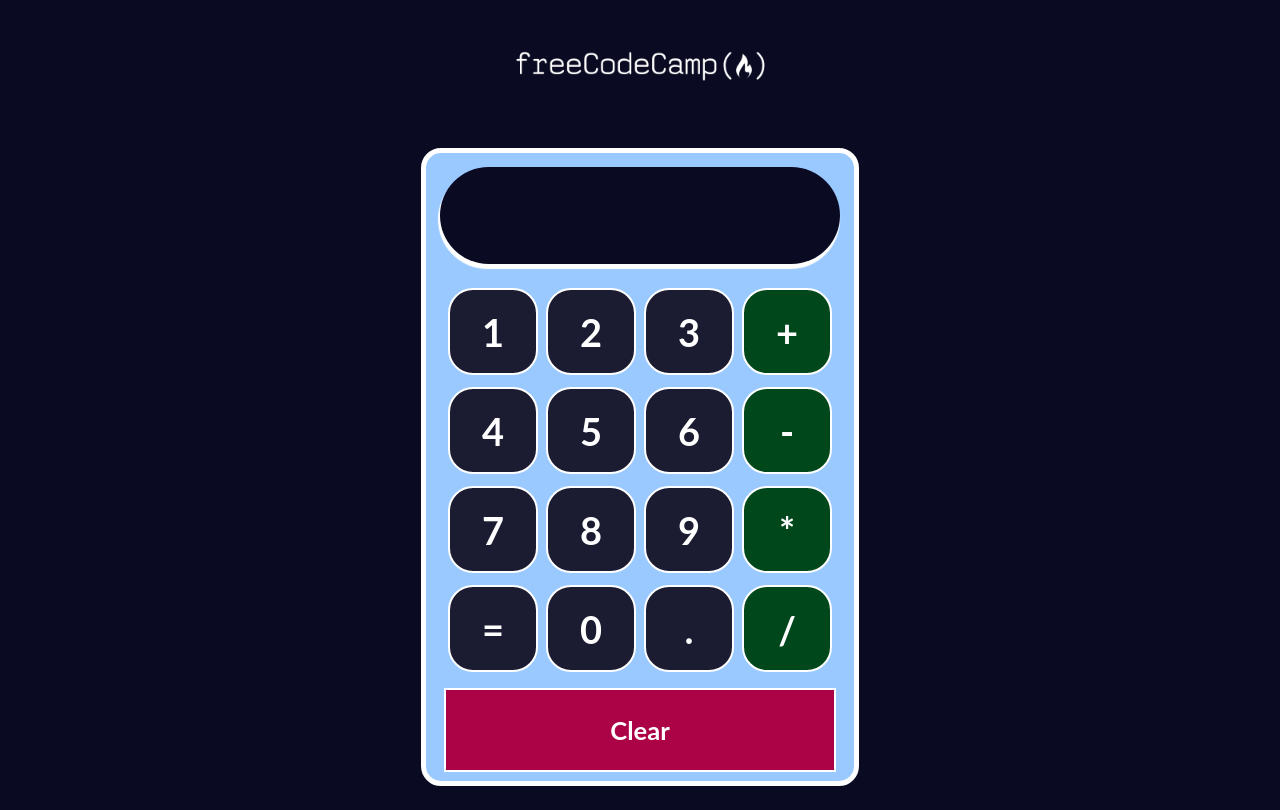
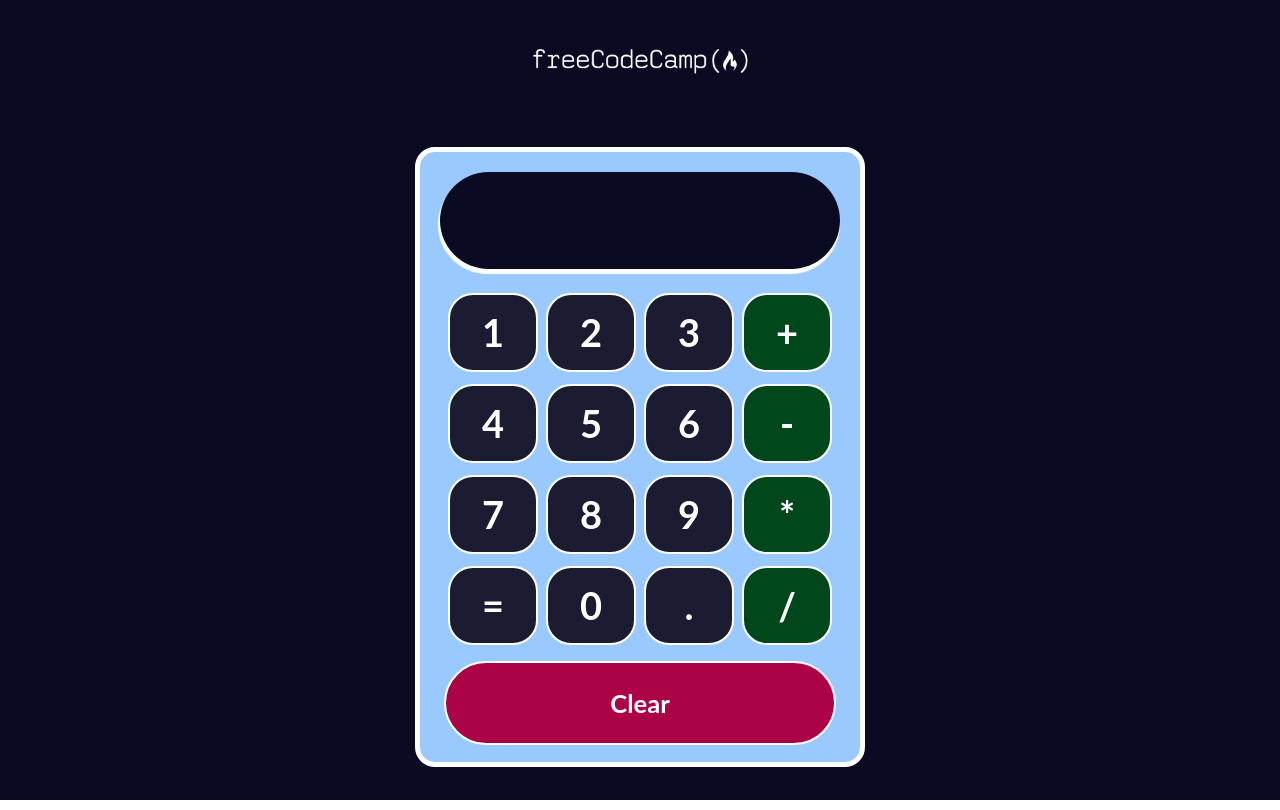
Before and after one commit to MatiasGonzalez1/calculadora-REACT, a React (Create React App) app: page / in a window 1280 px wide. Built offline with nearby package versions, Linux system fonts and the light colour scheme.

Commit message:
feat: modify styles

```diff
--- a/src/App.css
+++ b/src/App.css
@@ -1,6 +1,5 @@
 .App{
   height: 100vh;
-  padding-top: 10px;
   background-color: #0A0A22;
   font-family: Lato, sans-serif;
   display: flex;
@@ -12,23 +11,24 @@
 .freecodecamp-logo-contenedor{
   width: 100%;
   height: 50px;
-  margin: 8px;
+  margin: 3px;
   display: flex;
   align-items: center;
   justify-content: center;
 }
 
 .freecodecamp-logo{
-  height: 150px;
+  height: 130px;
 }
 
 .contenedor-calculadora{
   width: 400px;
-  height: 600px;
-  padding: 14px;
+  height: 570px;
+  padding: 20px;
   background-color: #99c9ff;
   border-radius: 20px;
   border: 5px solid white;
+  margin-top: -10px;
 }
 
 .fila{
--- a/src/styles/Boton.css
+++ b/src/styles/Boton.css
@@ -1,5 +1,5 @@
 .boton-contenedor{
-  height: 83px;
+  height: 75px;
   display: flex;
   flex: 1 1;
   justify-content: center;
--- a/src/styles/BotonClear.css
+++ b/src/styles/BotonClear.css
@@ -11,6 +11,7 @@
   color: white;
   border: 2px solid white;
   cursor: pointer;
+  border-radius: 45px;
 }
 
 .boton-clear:hover{
```
